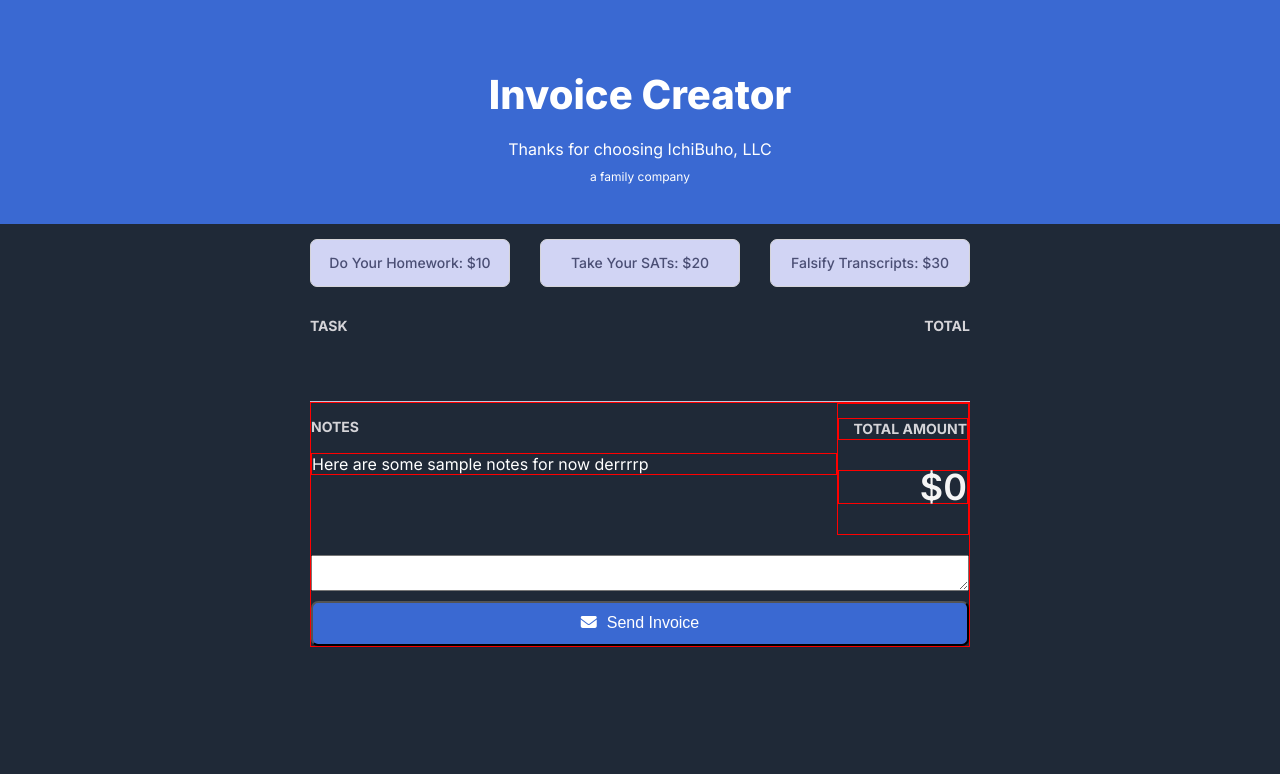
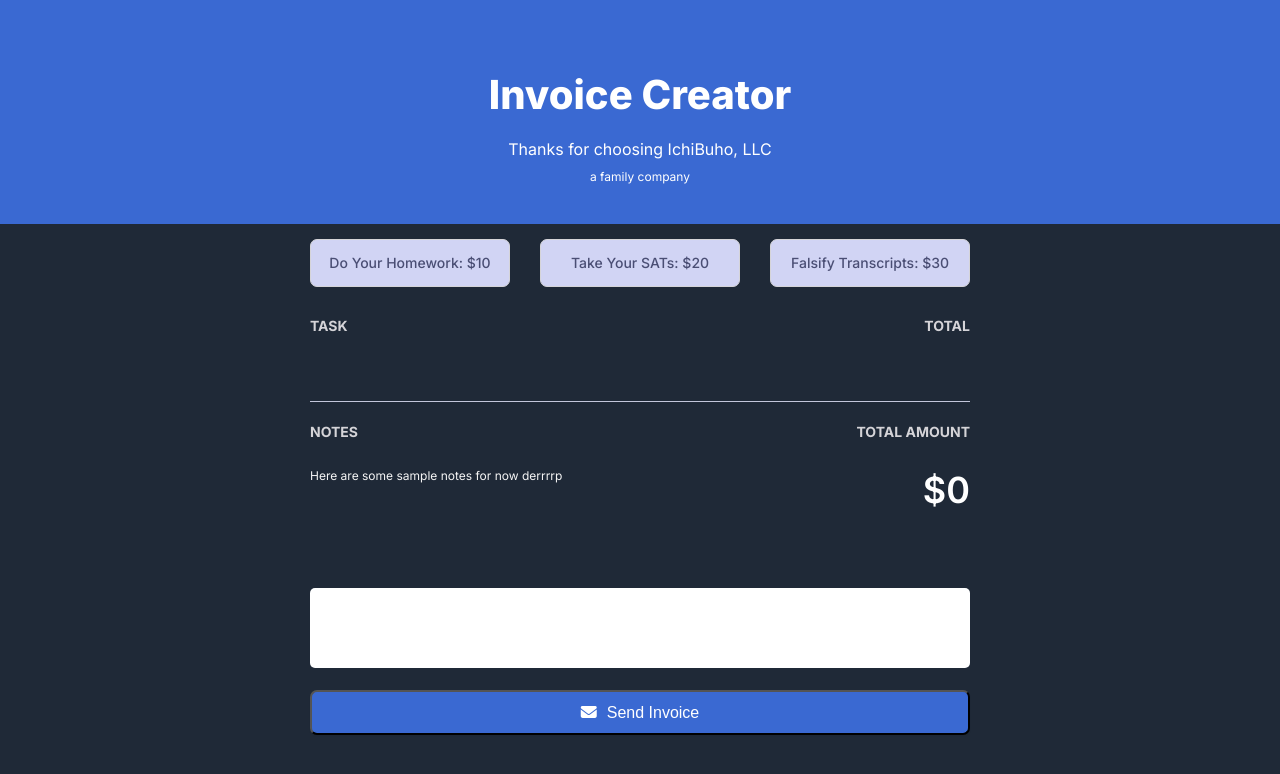
Before and after one commit to seantokuzo/InvoiceCreator, a plain HTML site: page index.html in a window 1280 px wide. Drawn offline with Linux system fonts and the light colour scheme.

Commit message:
finish styling/layout, starting on javascript

```diff
--- a/index.css
+++ b/index.css
@@ -140,51 +140,64 @@ header p {
 
     display: grid;
     grid-template-columns: repeat(5, 1fr);
-    grid-template-rows: 20px repeat(auto-fill, 1fr);
+    grid-template-rows: .65fr 2fr 1.5fr 1fr;
     grid-row-gap: 10px;
 
-    border: 1px solid red;
-}
+    margin: 20px 0 0;
 
-#notes-display-div {
-    grid-column: 1 / 5;
+    /* border: 1px solid red; */
 }
 
 #notes-title {
+    grid-column: 1 / 5;
     grid-row: 1 / 2;
+    height: 20px;
+    margin: 0;
+
+    /* border: 1px solid green; */
 }
 
 #notes {
     grid-column: 1 / 5;
     grid-row: 2 / 3;
-    border: 1px solid red;
-}
+    margin: 0;
 
-#total-display-div {
-    grid-column: 5 / 6;
-    border: 1px solid red;
+    font-size: 12px;
+    line-height: 15px;
+
+    color: var(--solid-text-dark);
+
+    /* border: 1px solid red; */
 }
 
 #total-title {
+    grid-column: 5 / 6;
     grid-row: 1 / 2;
-    border: 1px solid red;
+    height: 20px;
+
+    margin: 0;
+
+    /* border: 1px solid green; */
 }
 
 #amount {
+    min-height: 0px;
+    grid-column: 5 / 6;
     grid-row: 2 / 3;
     font-weight: 600;
     font-size: 36px;
-    line-height: 32px;
 
-    text-align: right;
+    margin: 0;
 
-    color: var(--solid-text-dark);
-    border: 1px solid red;
+    /* border: 1px solid red; */
 }
 
 #text-area {
     grid-column: 1 / -1;
     grid-row: 3 / 4;
+    max-height: 80px;
+
+    border: none;
 }
 
 .align-right {
@@ -205,8 +218,24 @@ header p {
     font-size: 16px;
     line-height: 24px;
     color: white;
+
+    margin: 10px 0 0;
 }
 
 .fa-envelope {
     margin-right: 10px;
 }
+
+textarea {
+    border: none;
+    overflow: auto;
+    outline: none;
+
+    -webkit-box-shadow: none;
+    -moz-box-shadow: none;
+    box-shadow: none;
+
+    resize: none;
+    border-radius: 5px;
+    padding: 2px 5px;
+}
--- a/index.html
+++ b/index.html
@@ -37,14 +37,10 @@
         </section>
         <section>
             <div id="notes-total-div">
-                <div id="notes-display-div">
                     <h3 id="notes-title" class="body-text">NOTES</h3>
                     <p id="notes">Here are some sample notes for now derrrrp</p>
-                </div>
-                <div id="total-display-div">
                     <h3 id="total-title" class="body-text align-right">TOTAL AMOUNT</h3>
                     <h1 id="amount" class="align-right">$0</h1>
-                </div>
                 <textarea id="text-area"></textarea>
                 <button type="button" id="invoice-button"><i class="fa-solid fa-envelope"></i>Send Invoice</button>
             </div>
--- a/index.js
+++ b/index.js
@@ -0,0 +1,5 @@
+const services = [
+    { task: "Do Your Homework", price: 10 },
+    { task: "Do Your Homework", price: 20 },
+    { task: "Do Your Homework", price: 30 }
+]
```
